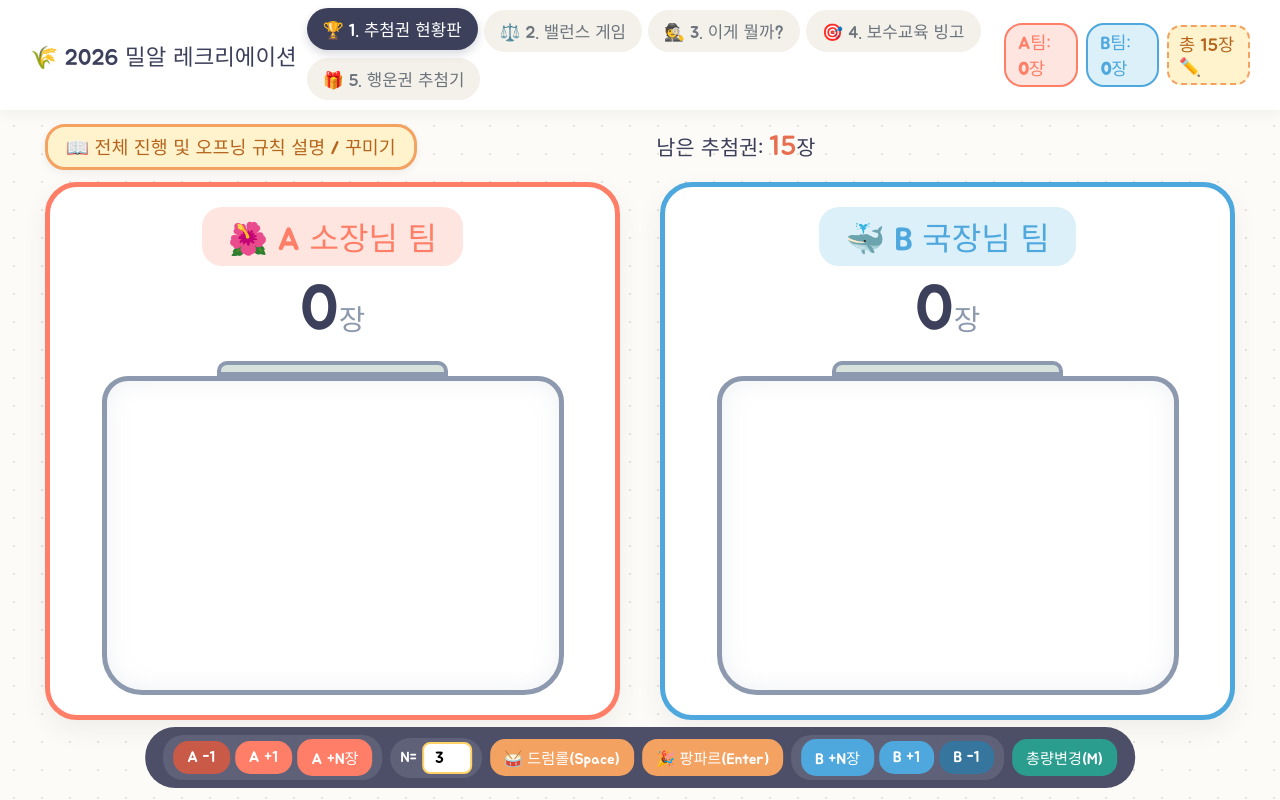
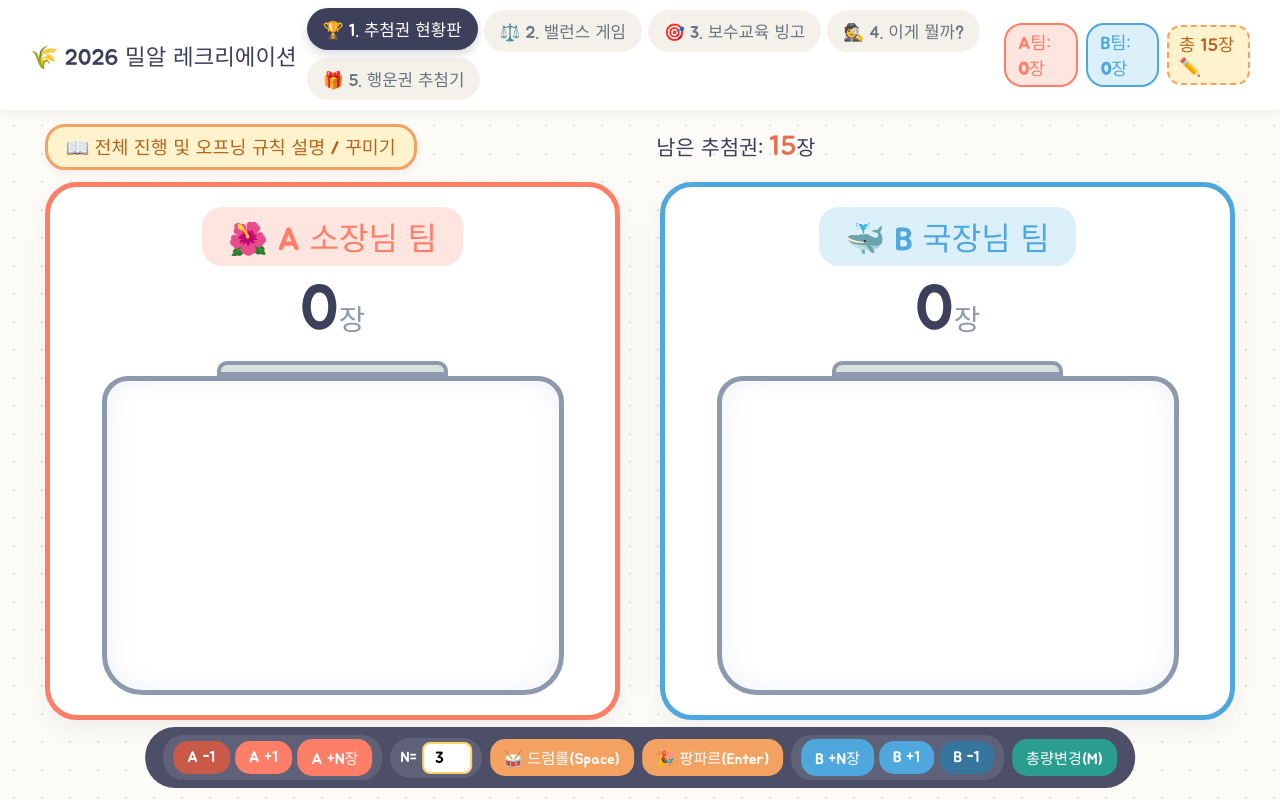
Before and after one commit to rudcjs277-cmyk/rudcjs277-cmyk.github.io, a plain HTML site: page index.html in a window 1280 px wide. Drawn offline with nearby package versions, Linux system fonts and the light colour scheme.

```diff
--- a/index.html
+++ b/index.html
@@ -397,12 +397,13 @@
   <!-- 상단 통합 네비게이션 바 -->
   <nav class="top-nav">
     <div class="brand-title">🌾 2026 밀알 레크리에이션</div>
-    <div class="nav-tabs">
+   <div class="nav-tabs">
       <button class="tab-btn active" onclick="switchTab('tab-score', this)">🏆 1. 추첨권 현황판</button>
       <button class="tab-btn" onclick="switchTab('tab-balance', this)">⚖️ 2. 밸런스 게임</button>
-      <button class="tab-btn" onclick="switchTab('tab-guess', this)">🕵️ 3. 이게 뭘까?</button>
-      <button class="tab-btn" onclick="switchTab('tab-bingo', this)">🎯 4. 보수교육 빙고</button>
+      <button class="tab-btn" onclick="switchTab('tab-bingo', this)">🎯 3. 보수교육 빙고</button>
+      <button class="tab-btn" onclick="switchTab('tab-guess', this)">🕵️ 4. 이게 뭘까?</button>
       <button class="tab-btn" onclick="switchTab('tab-raffle', this)">🎁 5. 행운권 추첨기</button>
+    </div>
     </div>
     </div>
     <div class="mini-status">
```
